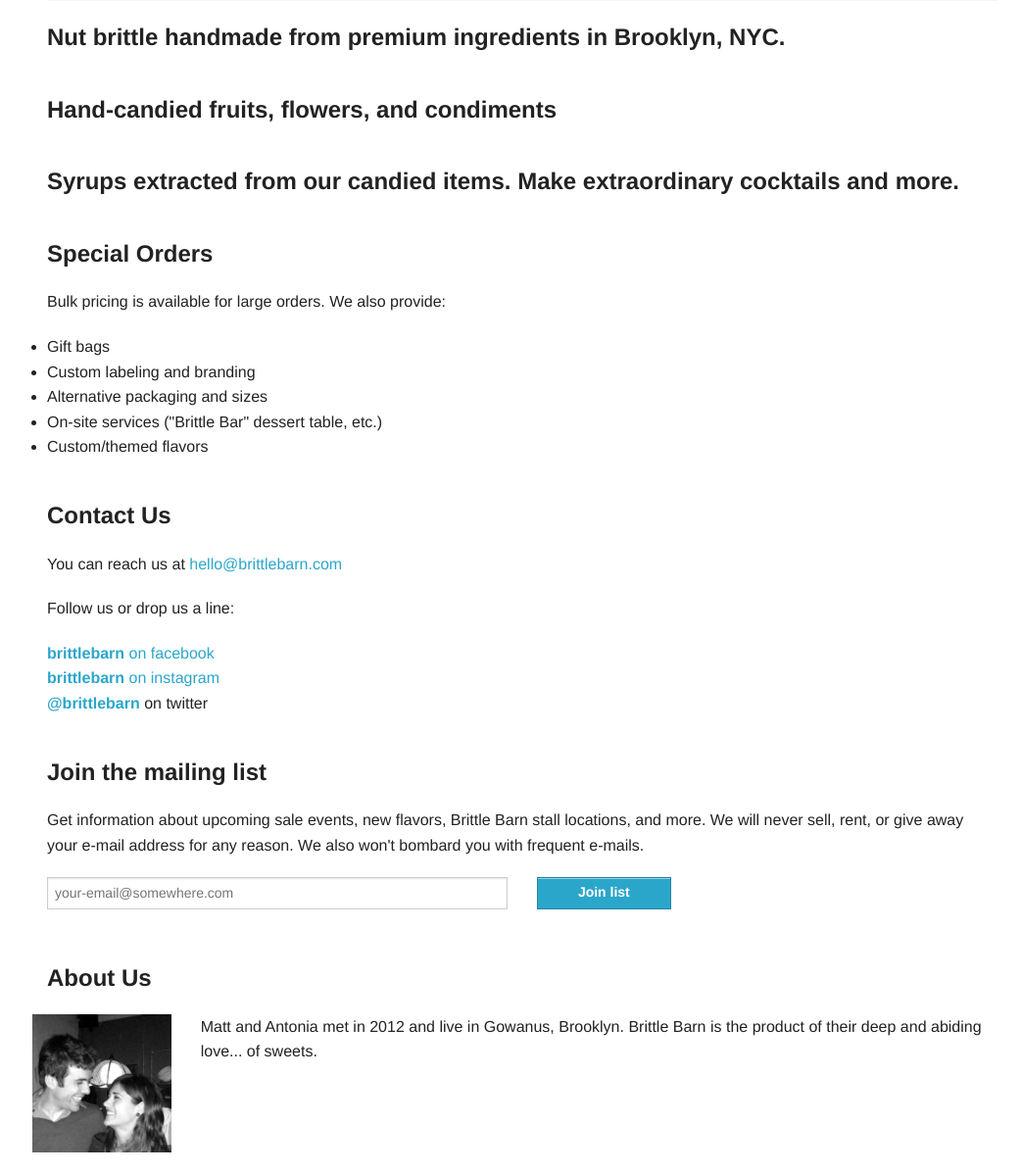
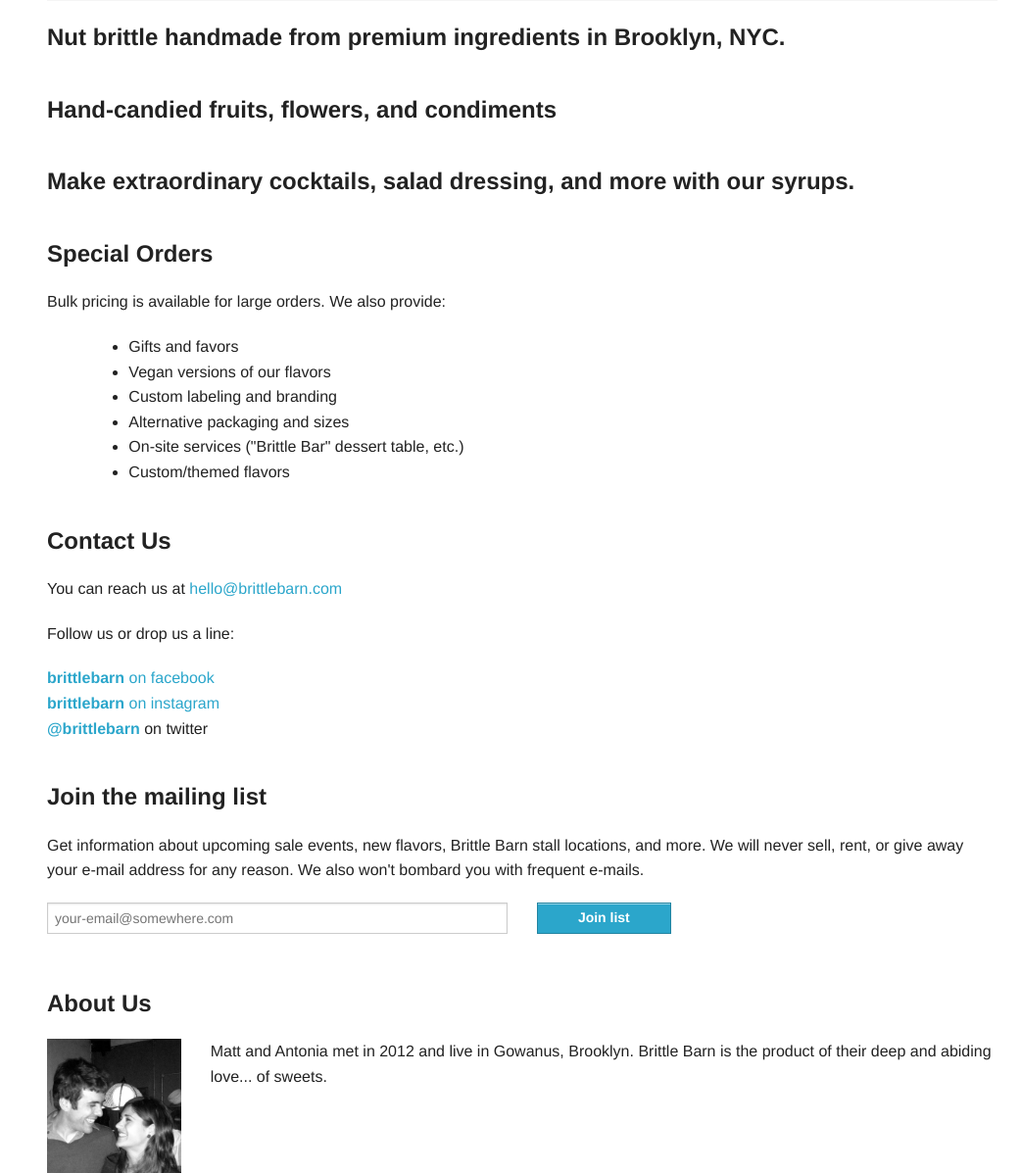
Before and after one commit to BrooklynResponsive/Brittle, a PHP site: page /dev/index.php in a window 1280 px wide. Shown: the part 626-1823 px from the top of the page at 98% size, without its empty margins (107-1149 px from the left). Before the commit the page ends 1802 px from the top, so only its background shows below. Run offline with PHP 8.4, Linux system fonts and the light colour scheme; tables that the repository leaves empty or names only in its code hold one stand-in row (values such as "Sample post"); some libraries are stand-ins or nearby versions.

Commit message:
Layout fixes, add'l products

```diff
--- a/dev/index.php
+++ b/dev/index.php
@@ -58,7 +58,7 @@ require("includes/config.php");
 
 
 
-						    <figcaption class='orbit-caption'>
+						    <figcaption class='orbit-caption hide-for-small'>
 									<?=$img['caption'];?>
 							</figcaption>
 
@@ -81,9 +81,10 @@ require("includes/config.php");
 			<h1 data-magellan-destination="brittle">Nut brittle handmade from premium ingredients in Brooklyn, NYC.</h1>
 		</div>
 
+		<div class="large-12 columns">
 		<ul class="small-block-grid-2 large-block-grid-4 product-list">
 		<?
-		$q = $DB->q("SELECT * from products where type='BRITTLE'");
+		$q = $DB->q("SELECT * from products where type='BRITTLE' and isActive=1 order by name");
 
 		while($prod = mysql_fetch_object($q)){
 			$img=mysql_fetch_object($DB->q("select i.* from Image i, rel_PRODUCT_IMAGES r where r.targetRow=i.id and r.sourceRow=$prod->id"));
@@ -92,16 +93,16 @@ require("includes/config.php");
 			<li>
 			<figure class="product-box">
 				<a href="product.php?id=<?=$prod->id;?>"><img src="<?=WEBSITE.$img->path;?>"></a>
-				<a href="product.php?id=<?=$prod->id;?>" class="add-cart">add to cart <i class="general foundicon-cart"></i></a>
+				<span class="hide-for-small"><a href="product.php?id=<?=$prod->id;?>" class="add-cart">add to cart <i class="general foundicon-cart"></i></a></span>
 				<figcaption>
 	                <h2><?=$prod->name;?></h2>
-	                <h3 class="product-price">$<?=$prod->price;?> • <span class='product-size'><?=$prod->size;?></span></h3>
+	                <h3 class="product-price">$<?=$prod->price;?> <span class='product-size'> <?=$prod->size;?></span></h3>
 	            </figcaption>
 			</figure>
 			</li>
 		<? } ?>
 		</ul>
-
+		</div>
 
 
 
@@ -118,9 +119,10 @@ require("includes/config.php");
 			<h1 data-magellan-destination="sweets">Hand-candied fruits, flowers, and condiments</h1>
 		</div>
 
+		<div class="large-12 columns">
 		<ul class="small-block-grid-2 large-block-grid-4 product-list">
 		<?
-		$q = $DB->q("SELECT * from products where type='SWEETS'");
+		$q = $DB->q("SELECT * from products where type='SWEETS' and isActive=1 order by name");
 
 		while($prod = mysql_fetch_object($q)){
 			$img=mysql_fetch_object($DB->q("select i.* from Image i, rel_PRODUCT_IMAGES r where r.targetRow=i.id and r.sourceRow=$prod->id"));
@@ -129,16 +131,16 @@ require("includes/config.php");
 			<li>
 			<figure class="product-box">
 				<a href="product.php?id=<?=$prod->id;?>"><img src="<?=WEBSITE.$img->path;?>"></a>
-				<a href="product.php?id=<?=$prod->id;?>" class="add-cart">add to cart <i class="general foundicon-cart"></i></a>
+				<span class="hide-for-small"><a href="product.php?id=<?=$prod->id;?>" class="add-cart">add to cart <i class="general foundicon-cart"></i></a></span>
 				<figcaption>
 	                <h2><?=$prod->name;?></h2>
-	                <h3 class="product-price">$<?=$prod->price;?> • <span class='product-size'><?=$prod->size;?></span></h3>
+	                <h3 class="product-price">$<?=$prod->price;?> <span class='product-size'> <?=$prod->size;?></span></h3>
 	            </figcaption>
 			</figure>
 			</li>
 		<? } ?>
 		</ul>
-
+		</div>
 
 	</div>
 
@@ -151,12 +153,13 @@ require("includes/config.php");
 
 		<div class="large-12 columns">
 			<a name="syrups"></a>
-			<h1 data-magellan-destination="syrups">Syrups extracted from our candied items. Make extraordinary cocktails and more.</h1>
+			<h1 data-magellan-destination="syrups">Make extraordinary cocktails, salad dressing, and more with our syrups.</h1>
 		</div>
 
+		<div class="large-12 columns">
 		<ul class="small-block-grid-2 large-block-grid-4 product-list">
 		<?
-		$q = $DB->q("SELECT * from products where type='SYRUPS'");
+		$q = $DB->q("SELECT * from products where type='SYRUPS' and isActive=1 order by name");
 
 		while($prod = mysql_fetch_object($q)){
 			$img=mysql_fetch_object($DB->q("select i.* from Image i, rel_PRODUCT_IMAGES r where r.targetRow=i.id and r.sourceRow=$prod->id"));
@@ -165,15 +168,16 @@ require("includes/config.php");
 			<li>
 			<figure class="product-box">
 				<a href="product.php?id=<?=$prod->id;?>"><img src="<?=WEBSITE.$img->path;?>"></a>
-				<a href="product.php?id=<?=$prod->id;?>" class="add-cart">add to cart <i class="general foundicon-cart"></i></a>
+				<span class="hide-for-small"><a href="product.php?id=<?=$prod->id;?>" class="add-cart">add to cart <i class="general foundicon-cart"></i></a></span>
 				<figcaption>
 	                <h2><?=$prod->name;?></h2>
-	                <h3 class="product-price">$<?=$prod->price;?> • <span class='product-size'><?=$prod->size;?></span></h3>
+	                <h3 class="product-price">$<?=$prod->price;?> <span class='product-size'> <?=$prod->size;?></span></h3>
 	            </figcaption>
 			</figure>
 			</li>
 		<? } ?>
 		</ul>
+		</div>
 
 	</div>
 
@@ -181,18 +185,25 @@ require("includes/config.php");
 
 	<div class="row">
 
-		<div class="large-12 columns">
+		<div class="small-12 columns">
 			<a name="special"></a>
 			<h1 data-magellan-destination="special">Special Orders</h1>
 			<p>Bulk pricing is available for large orders. We also provide:
 			</p>
+			<div class="row">
+				<div class="small-1 columns">
+				</div>
+				<div class="small-11 columns">
 					<ul>
-				<li>Gift bags</li>
+						<li>Gifts and favors</li>
+						<li>Vegan versions of our flavors</li>
 						<li>Custom labeling and branding</li>
 						<li>Alternative packaging and sizes</li>
 						<li>On-site services ("Brittle Bar" dessert table, etc.)</li>
 						<li>Custom/themed flavors</li>
 					</ul>
+				</div>
+			</div>
 		</div>
 
 	</div>
@@ -227,6 +238,8 @@ require("includes/config.php");
 			<h1>Join the mailing list</h1>
 			<p>Get information about upcoming sale events, new flavors, Brittle Barn stall locations, and more. We will never sell, rent, or give away your e-mail address for any reason. We also won't bombard you with frequent e-mails.</p>
 			 <div class="alert-box radius" style="display:none;" id="mlist-response"></div>
+
+
 			<form action="#" class="custom">
 
 			  <div class="row" id="mlist-signup">
@@ -254,6 +267,7 @@ require("includes/config.php");
 		<div class="large-12 columns">
 			<h1>About Us</h1>
 		</div>
+		<div class="large-12 columns">
 			<div class='row'>
 				<div class='small-6 large-2 columns'>
 					<img src="<?=WEBSITE."/img/square/MattAntonia.jpg";?>" alt="Matt Lima and Antonia Pereira"/>
@@ -262,9 +276,8 @@ require("includes/config.php");
 					<p>Matt and Antonia met in 2012 and live in Gowanus, Brooklyn. Brittle Barn is the product of their deep and abiding love... of sweets.</p>
 				</div>
 			</div>
+		</div>
 
-
-		</div>
 
 	</footer>
 
```
Lines whose indentation alone changed are shown as unchanged.
